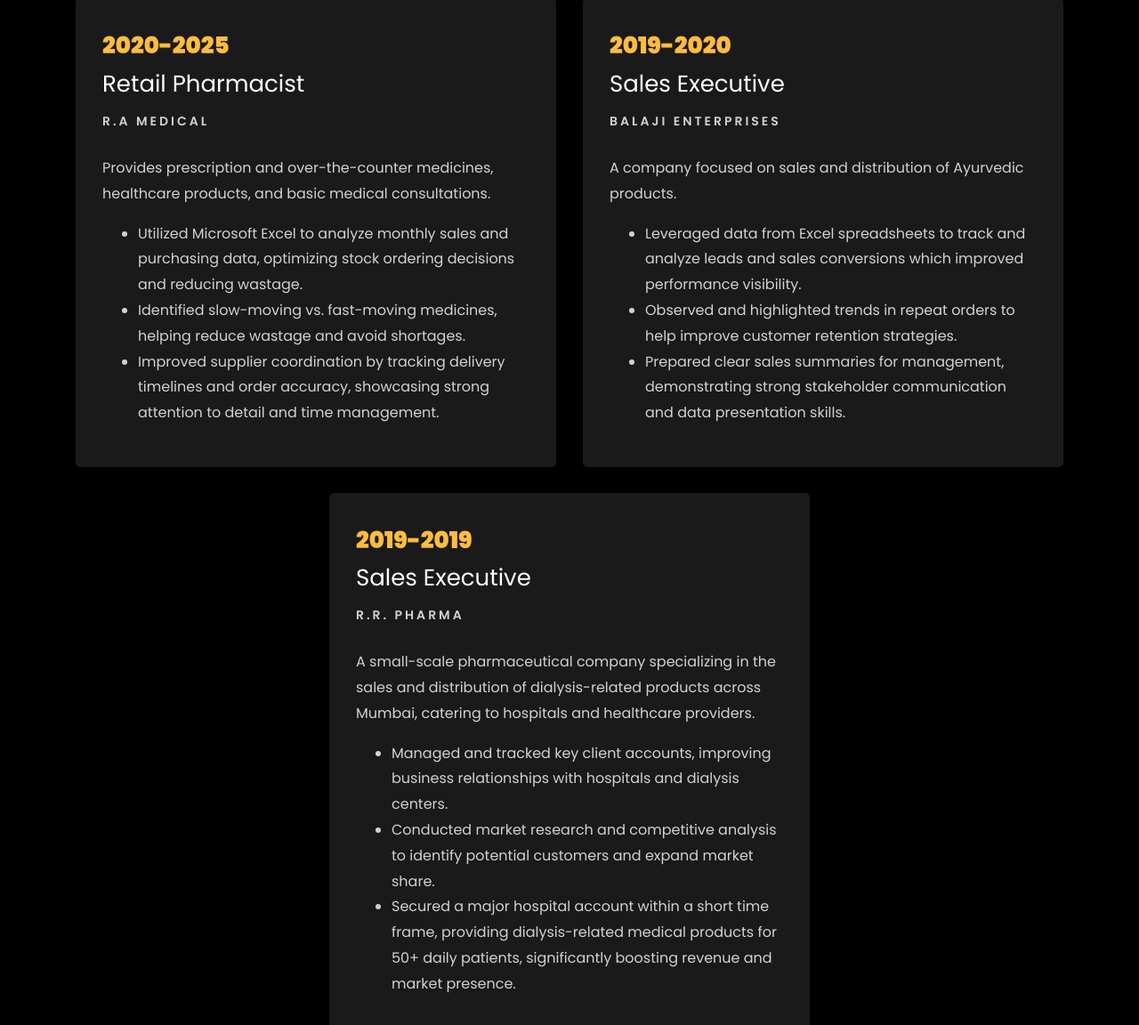
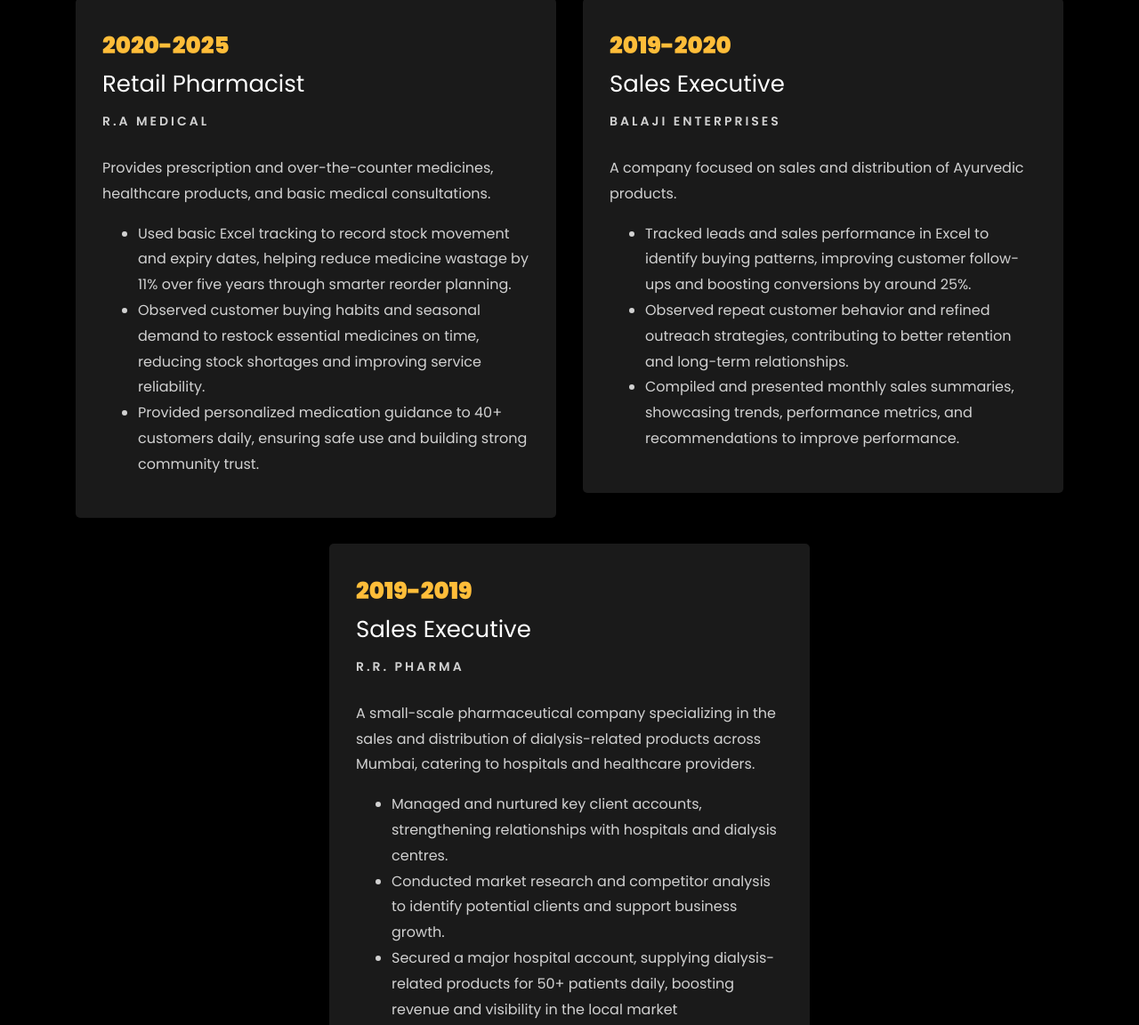
Before and after one commit to ShivamRai30/Shivamrai30.github.io, a plain HTML site: page index.html in a window 1280 px wide. Shown: the part 2376-3528 px from the top of the page at 89% size. Drawn offline with Linux system fonts and the light colour scheme; files whose address does not match are found by name.

Commit message:
Update index.html

```diff
--- a/index.html
+++ b/index.html
@@ -369,7 +369,7 @@
             <div class="col-md-6 text-center ftco-animate">
               <div class="d-flex justify-content-center">
                 <p class="mx-3 mb-0">
-                  <a class="btn btn-primary py-3 px-4" href="https://drive.google.com/file/d/1afny9pcHsZhE878MJfYXXOACI1K5t7oi/view?usp=sharing" rel="noopener" target="_blank">Download Resume</a>
+                  <a class="btn btn-primary py-3 px-4" href="https://drive.google.com/file/d/1wQNEn4TFVKBDqzX1CMCNCQS6B_xNZIL-/view?usp=sharing" rel="noopener" target="_blank">Download Resume</a>
                 </p>
               </div>
             </div>
@@ -391,9 +391,9 @@
             <span class="position">R.A Medical</span>
             <p class="mt-4">Provides prescription and over-the-counter medicines, healthcare products, and basic medical consultations.
               <ul>
-                <li>Utilized Microsoft Excel to analyze monthly sales and purchasing data, optimizing stock ordering decisions and reducing wastage.</li>
-                <li>Identified slow-moving vs. fast-moving medicines, helping reduce wastage and avoid shortages.</li>
-                <li>Improved supplier coordination by tracking delivery timelines and order accuracy, showcasing strong attention to detail and time management.</li>
+                <li>Used basic Excel tracking to record stock movement and expiry dates, helping reduce medicine wastage by 11% over five years through smarter reorder planning.</li>
+                <li>Observed customer buying habits and seasonal demand to restock essential medicines on time, reducing stock shortages and improving service reliability.</li>
+                <li>Provided personalized medication guidance to 40+ customers daily, ensuring safe use and building strong community trust.</li>
               </ul>
             </p>
           </div>
@@ -406,9 +406,9 @@
             <span class="position">Balaji Enterprises</span>
             <p class="mt-4">A company focused on sales and distribution of Ayurvedic products.
               <ul>
-                <li>Leveraged data from Excel spreadsheets to track and analyze leads and sales conversions which improved performance visibility.</li>
-                <li>Observed and highlighted trends in repeat orders to help improve customer retention strategies.</li>
-                <li>Prepared clear sales summaries for management, demonstrating strong stakeholder communication and data presentation skills.</li>
+                <li>Tracked leads and sales performance in Excel to identify buying patterns, improving customer follow-ups and boosting conversions by around 25%.</li>
+                <li>Observed repeat customer behavior and refined outreach strategies, contributing to better retention and long-term relationships.</li>
+                <li>Compiled and presented monthly sales summaries, showcasing trends, performance metrics, and recommendations to improve performance.</li>
               </ul>
             </p>
           </div>
@@ -424,9 +424,9 @@
             <span class="position">R.R. Pharma</span>
             <p class="mt-4">A small-scale pharmaceutical company specializing in the sales and distribution of dialysis-related products across Mumbai, catering to hospitals and healthcare providers.
               <ul>
-                <li>Managed and tracked key client accounts, improving business relationships with hospitals and dialysis centers.</li>
-                <li>Conducted market research and competitive analysis to identify potential customers and expand market share.</li>
-                <li>Secured a major hospital account within a short time frame, providing dialysis-related medical products for 50+ daily patients, significantly boosting revenue and market presence.</li>
+                <li>Managed and nurtured key client accounts, strengthening relationships with hospitals and dialysis centres.</li>
+                <li>Conducted market research and competitor analysis to identify potential clients and support business growth.</li>
+                <li>Secured a major hospital account, supplying dialysis-related products for 50+ patients daily, boosting revenue and visibility in the local market</li>
               </ul>
             </p>
           </div>
@@ -779,7 +779,7 @@
               <span class="icon-globe"></span>
             </div>
             <h3 class="mb-4">Resume</h3>
-            <p><a href="https://drive.google.com/file/d/1afny9pcHsZhE878MJfYXXOACI1K5t7oi/view?usp=sharing" rel="noopener" target="_blank">resumelink</a></p>
+            <p><a href="https://drive.google.com/file/d/1wQNEn4TFVKBDqzX1CMCNCQS6B_xNZIL-/view?usp=sharing" rel="noopener" target="_blank">resumelink</a></p>
           </div>
         </div>
 
```
